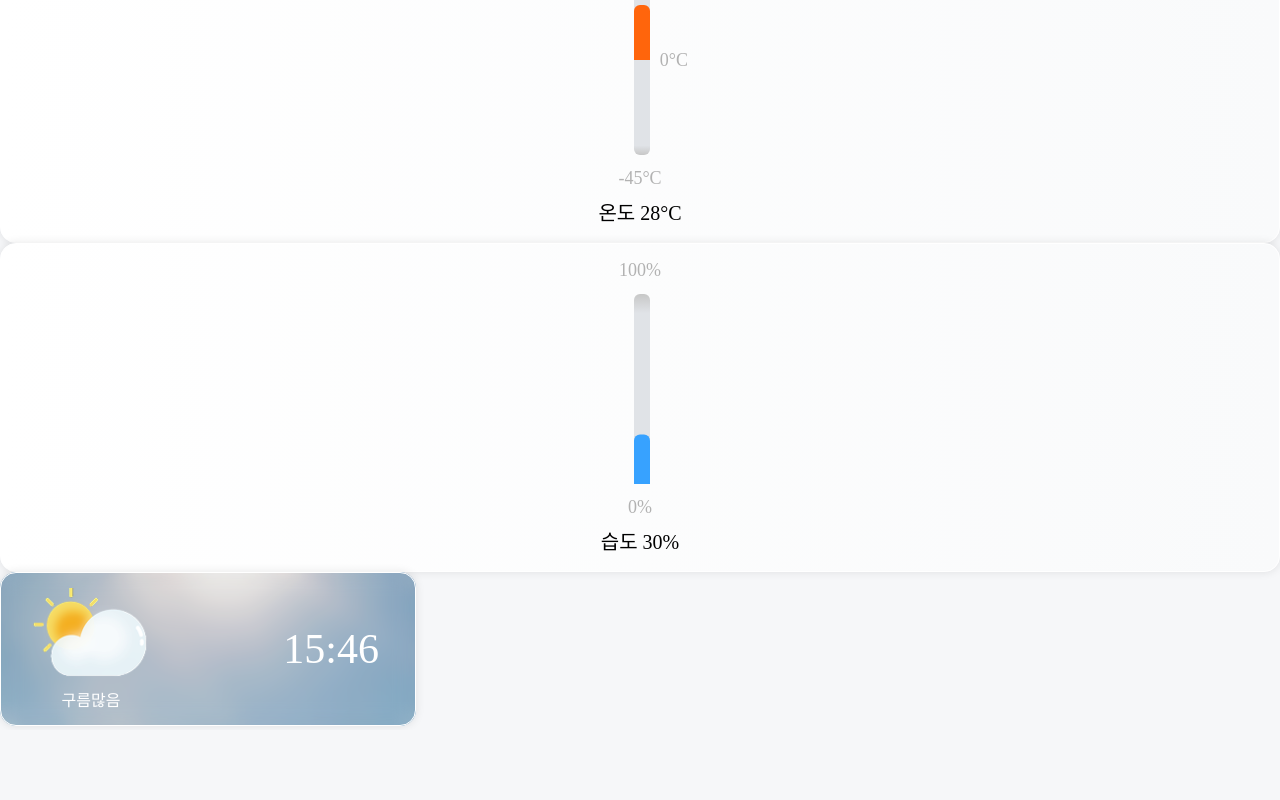
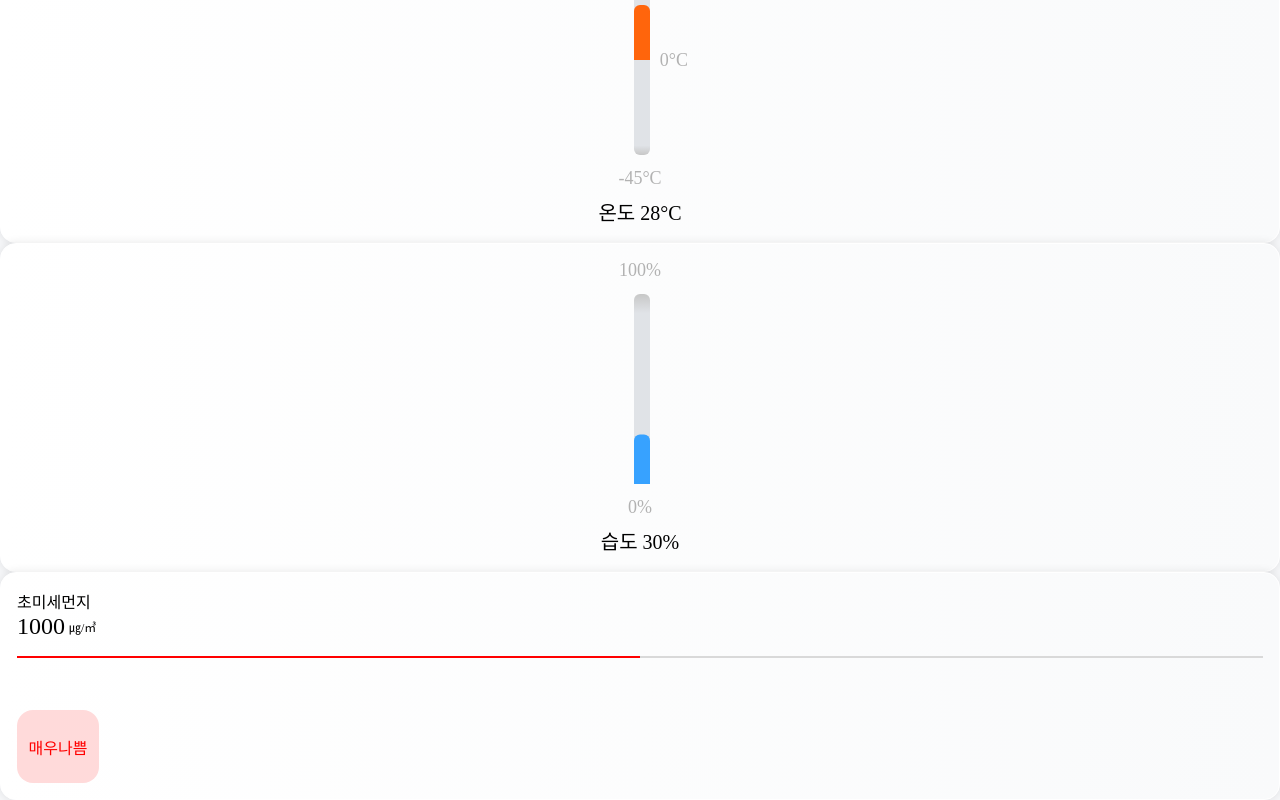
Before and after one commit to lesh94/study_iaq, a React (Create React App) app: page / in a window 1280 px wide. Shown: the part 573-1373 px from the top of the page. Before the commit the page ends 1303 px from the top, so only its background shows below. Built offline with nearby package versions, Linux system fonts and the light colour scheme; no server answers.

Commit message:
feat(insideallair): component add

```diff
--- a/src/App.tsx
+++ b/src/App.tsx
@@ -8,6 +8,7 @@ import Location from "./components/Location";
 import OutSideAirCard from "./components/OutSideAirCard";
 import WeatherCard from "./components/WeatherCard";
 import OutsideTemperature from "./components/OutsideTemperature";
+import InsideAllAir from "./components/InsideAllAir";
 
 type WeatherItem = {
   baseDate: string;
@@ -107,8 +108,8 @@ function App() {
         <OutsideTemperature
           domain={[-45, 45]}
           topLabel="45°C"
-          showMidLabel={true} // 중앙 0°C 숨김
-          midLabel="0°C" // 표시할 경우 중앙 텍스트
+          showMidLabel={true}
+          midLabel="0°C"
           bottomLabel="-45°C"
           dataLabel="온도 28°C"
           barcolor="#FF650C"
@@ -116,12 +117,13 @@ function App() {
         <OutsideTemperature
           domain={[0, 100]}
           topLabel="100%"
-          showMidLabel={false} // 중앙 0°C 숨김
+          showMidLabel={false}
           bottomLabel="0%"
           dataLabel="습도 30%"
           barcolor="#37A2FF"
         />
-        <WeatherCard />
+        {/* <WeatherCard /> */}
+        <InsideAllAir />
       </div>
     </>
   );
--- a/src/components/InsideAllAir.scss
+++ b/src/components/InsideAllAir.scss
@@ -0,0 +1,59 @@
+.insideallair_wrap {
+  width: 100%;
+  background: linear-gradient(to right, #fff, #f9fafb);
+  border-radius: 16px;
+  border: solid 1px white;
+  box-shadow: 0px 0px 10px rgba(0, 0, 0, 0.1);
+  padding: 16px;
+  > .insideallair_top_wrap {
+    display: flex;
+    flex-direction: column;
+    > .insideallair_name {
+      font-weight: 500;
+    }
+    > .insideallair_unit_wrap {
+      display: flex;
+      align-items: center;
+      gap: 4px;
+      > .insideallair_number {
+        font-size: 24px;
+        font-weight: 500;
+      }
+      > .insideallair_unit {
+        font-size: 12px;
+        font-weight: 500;
+      }
+    }
+  }
+  > .insideallair_mid_wrap {
+    width: 100%;
+    height: 2px;
+    margin-top: 16px;
+    > .graph_bar_background {
+      width: 100%;
+      height: 2px;
+      background-color: #d9d9d9;
+      > .graph_bar {
+        width: 50%;
+        height: 2px;
+        background-color: #ff0000;
+      }
+    }
+  }
+  > .insideallair_bottom_wrap {
+    margin-top: 52px;
+    > .insdieallair_text_box {
+      width: 82px;
+      height: 73px;
+      background-color: #ffdada;
+      display: flex;
+      align-items: center;
+      justify-content: center;
+      border-radius: 16px;
+      > .insideallair_text {
+        font-weight: 500;
+        color: #ff0000;
+      }
+    }
+  }
+}
--- a/src/components/InsideAllAir.tsx
+++ b/src/components/InsideAllAir.tsx
@@ -2,7 +2,29 @@ import React from "react";
 import "./InsideAllAir.scss";
 
 const InsideAllAir = () => {
-  return <div>InsideAllAir</div>;
+  return (
+    <>
+      <div className="insideallair_wrap">
+        <div className="insideallair_top_wrap">
+          <p className="insideallair_name">초미세먼지</p>
+          <div className="insideallair_unit_wrap">
+            <p className="insideallair_number">1000</p>
+            <p className="insideallair_unit">㎍/㎥</p>
+          </div>
+        </div>
+        <div className="insideallair_mid_wrap">
+          <div className="graph_bar_background">
+            <div className="graph_bar"></div>
+          </div>
+        </div>
+        <div className="insideallair_bottom_wrap">
+          <div className="insdieallair_text_box">
+            <p className="insideallair_text">매우나쁨</p>
+          </div>
+        </div>
+      </div>
+    </>
+  );
 };
 
 export default InsideAllAir;
```
